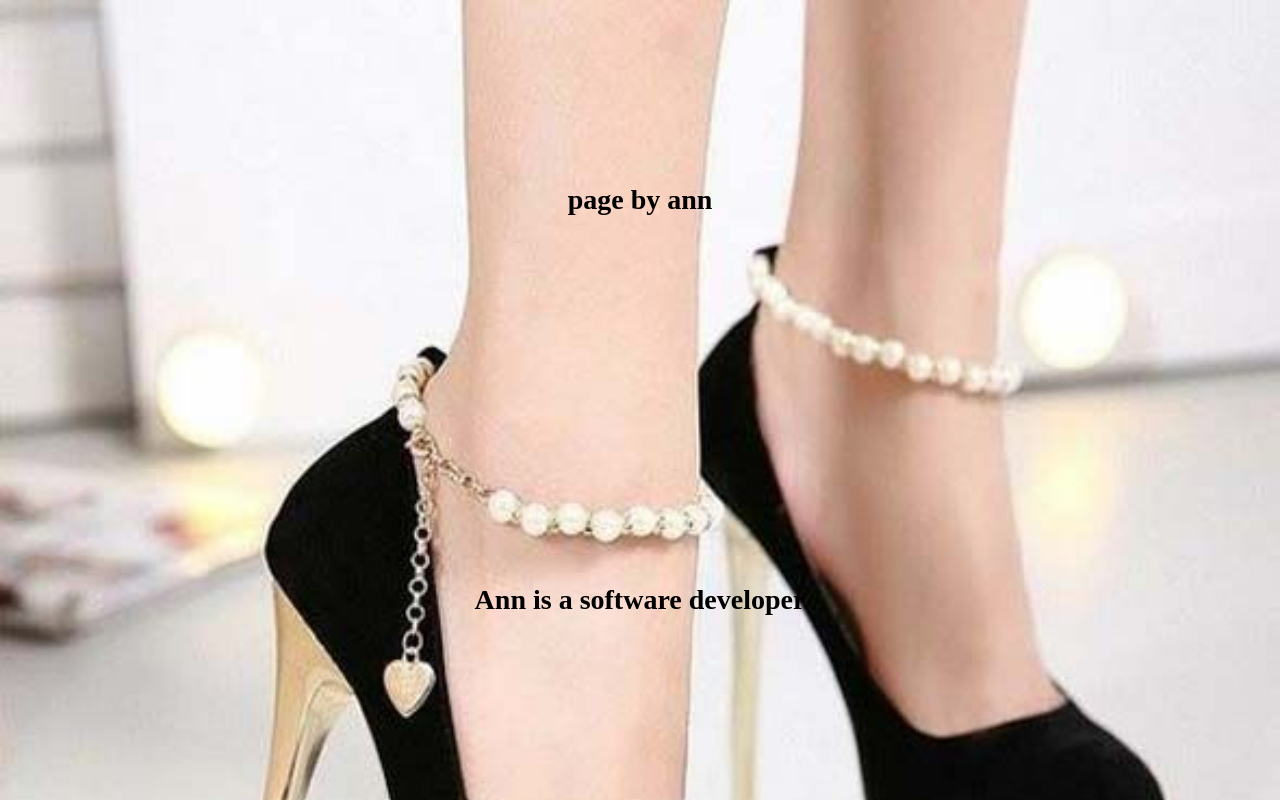
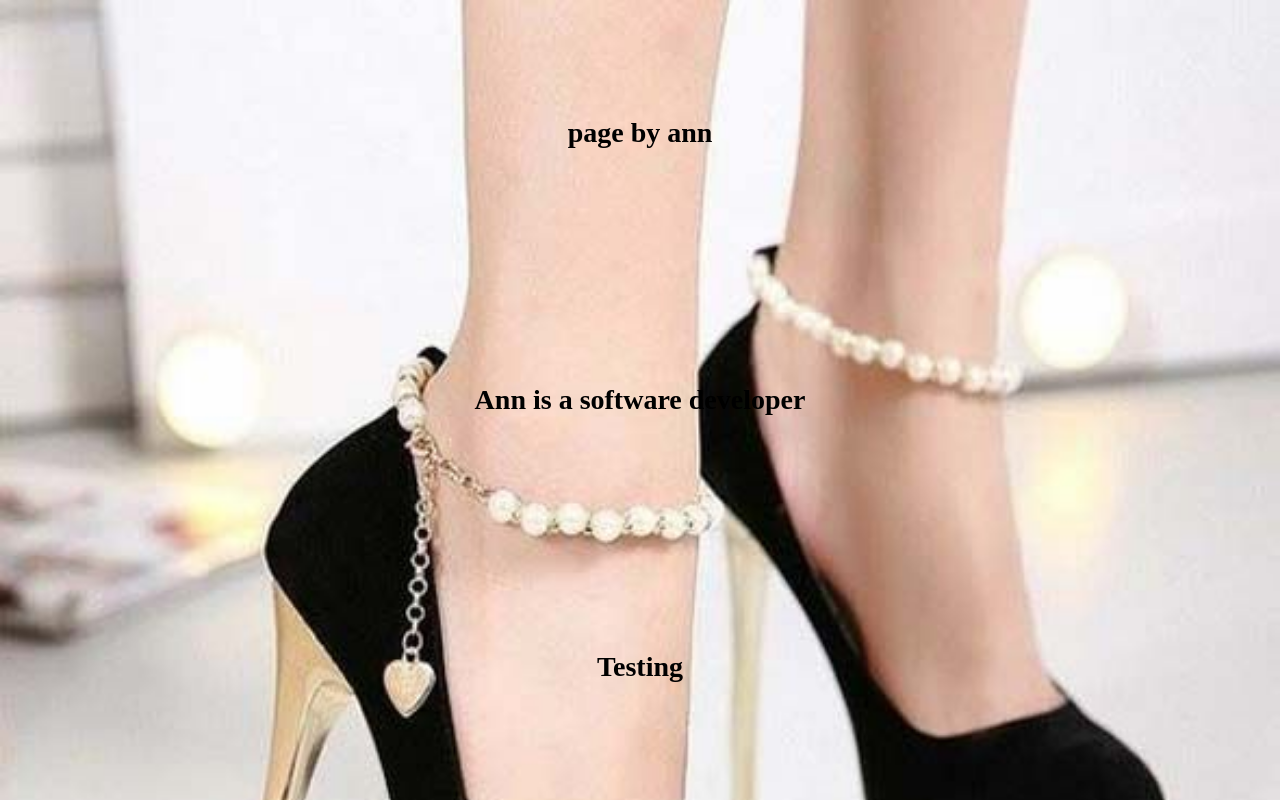
Before and after one commit to annk1995/myproject, a plain HTML site: page index.html in a window 1280 px wide. Drawn offline with Linux system fonts and the light colour scheme.

Commit message:
added new p

```diff
--- a/index.html
+++ b/index.html
@@ -10,6 +10,8 @@
     <div class="point">
        <p id="text"> page by ann</p>
        <p id="text"> Ann is a software developer</p>
+       <p id="text"> Testing </p>
+
     </div>
 </body>
 </html>
```
